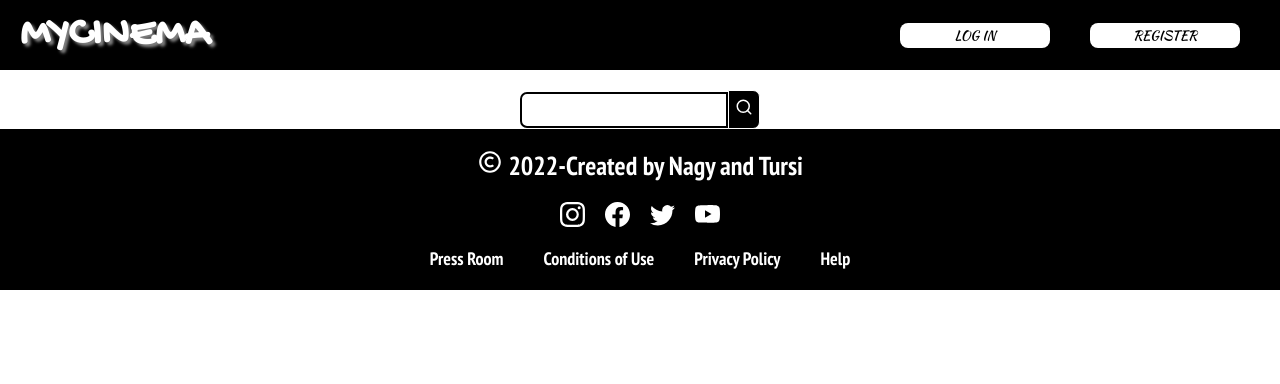
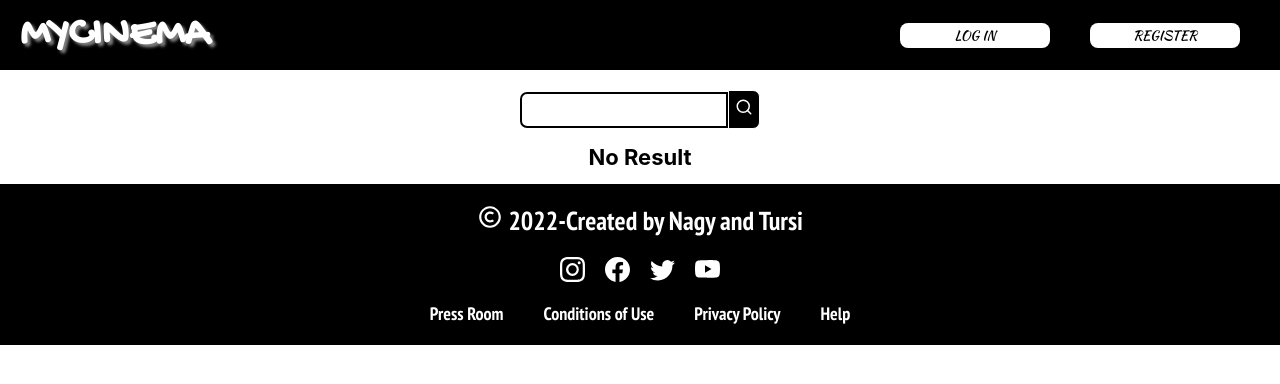
Before and after one commit to DanieleTursi/mycinema, a React (Create React App) app: page /searchresult in a window 1280 px wide. Shown: the top 384 px of the page. Built offline with nearby package versions, Linux system fonts and the light colour scheme; no server answers.

Commit message:
no result case issue sorted

```diff
--- a/src/App.css
+++ b/src/App.css
@@ -1,6 +1,4 @@
 .App {
-
-  height: 100%;
+  min-height: 80vh;
   width: 100vw;
-
 }
--- a/src/App.js
+++ b/src/App.js
@@ -15,12 +15,9 @@ function App() {
       <div className="App">
         <Router>
           <Navbar />
-
-
           <SearchBox />
           <Routes>
             <Route path="/" element={<Home />} />
-
             <Route path="/detailspage/" element={<DetailsPage />} />
             <Route path="/searchresult/" element={<SearchResultPage />} />
           </Routes>
--- a/src/components/SearchResultPage/SearchResultPage.js
+++ b/src/components/SearchResultPage/SearchResultPage.js
@@ -10,13 +10,13 @@ const SearchResultPage = () => {
 
   return (
     <>
-      {searchLoading ? <p>...Loading</p> :
+      {searchLoading ? <p>...Loading</p> : searchTV.length === 0 && searchMovies.length === 0 && searchPeople.length === 0  ? <NoResult> No Result</NoResult> :
         <SearchResultWrapper>
           {searchTV.length > 0 ? <CardWrapper side='other' name='|| Result ' movies={searchTV} type='tv' /> : <></>}
           {searchMovies.length > 0 ? <CardWrapper side='center' name='Result || ' movies={searchMovies} type='movie' /> : <></>}
           {searchPeople.length > 0 ? <CardWrapperPeople side='center' name='Result in || ' people={searchPeople} type='tv' /> : <></>}
-
-        </SearchResultWrapper>}</>
+        </SearchResultWrapper>
+       }</>
   )
 }
 
@@ -24,9 +24,13 @@ export default SearchResultPage
 
 const SearchResultWrapper = styled.div`
 width:100%;
-height:100%;
 display:flex;
 align-items:center;
 justify-content:center;
 flex-direction:column;
 `;
+
+const NoResult= styled.h1`
+text-align:center;
+font-size: 22px;
+`
```
